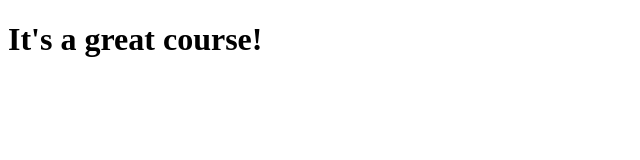
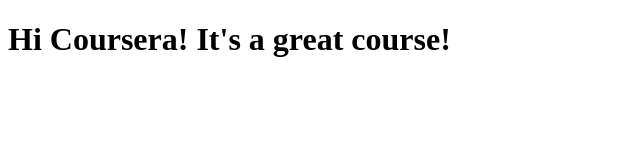
Before and after one commit to thoang68/Coursera-test, a plain HTML site: page site/index.html in a window 1280 px wide. Shown: the whole page, without its empty margins (0-640 px from the left). Drawn offline with Linux system fonts and the light colour scheme.

Commit message:
A small additional change to to the content

```diff
--- a/site/index.html
+++ b/site/index.html
@@ -4,6 +4,6 @@
 	<title>Hello Coursera!</title>
 </head>
 <body>
-<h1>It's a great course!</h1>
+<h1>Hi Coursera! It's a great course!</h1>
 </body>
 </html>
```
